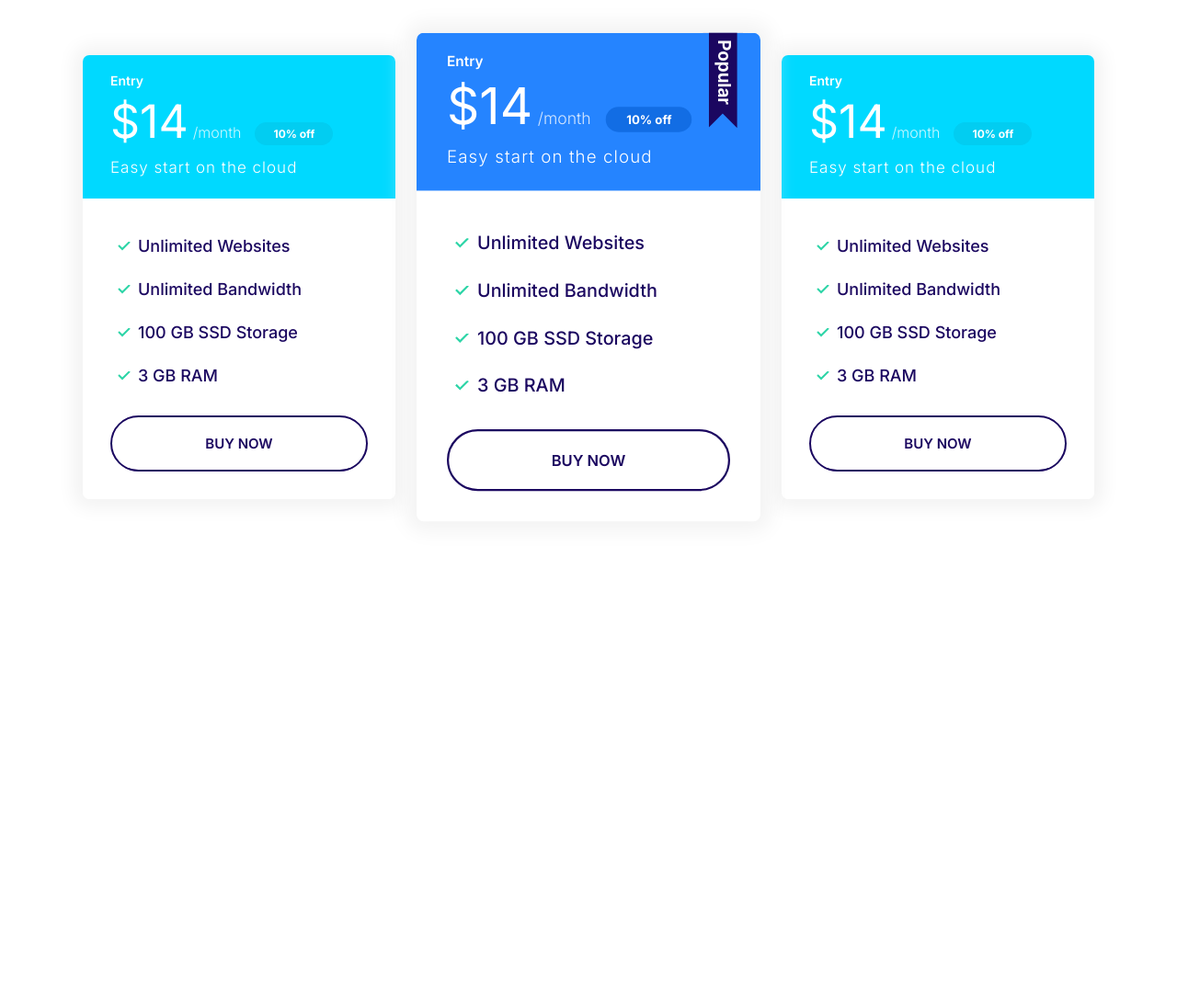
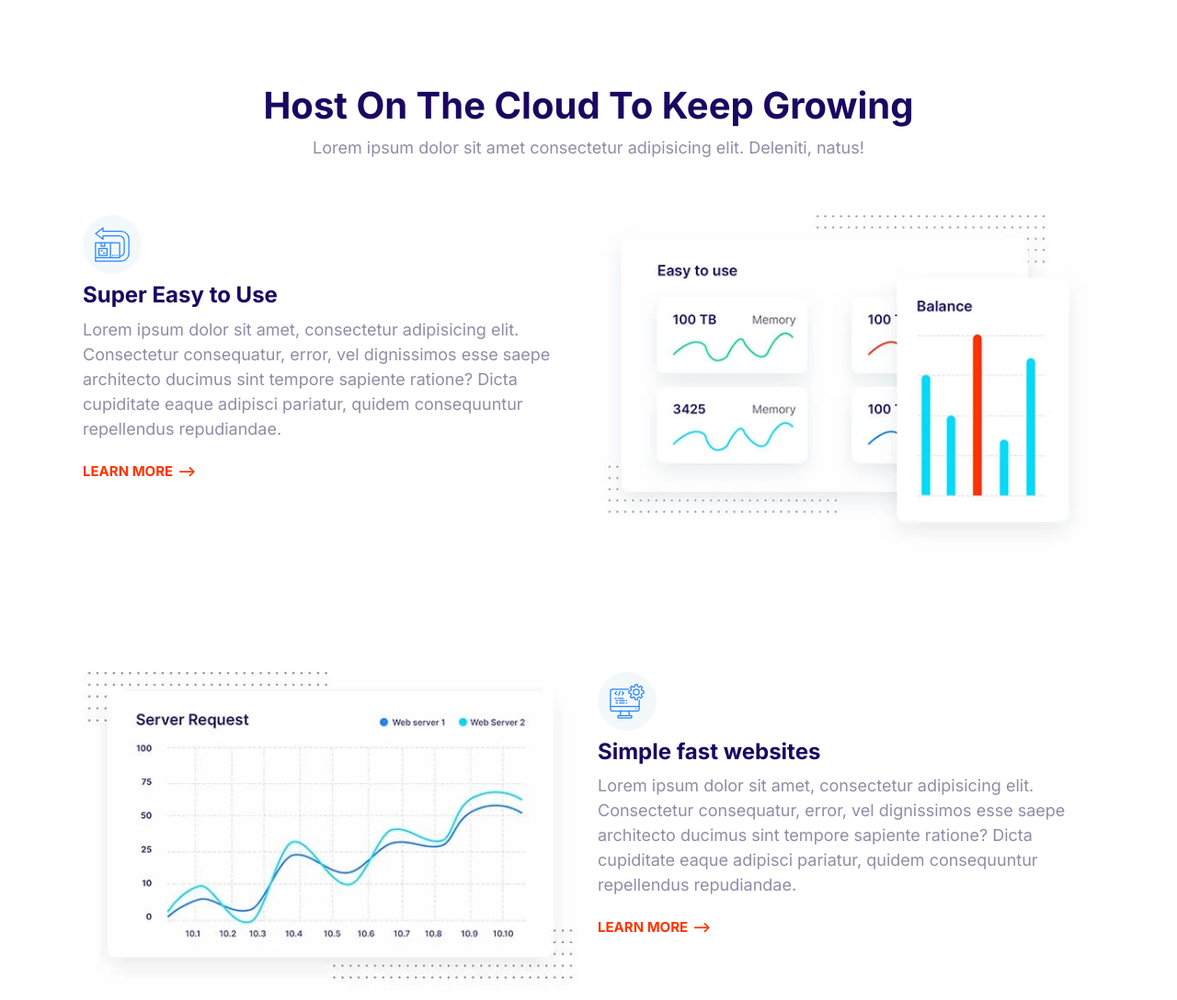
Before and after one commit to odman18/Moshify, a plain HTML site: page index.html in a window 1280 px wide. Shown: the top 1088 px of the page at 92% size. Before the commit the page ends 800 px from the top, so only its background shows below. Drawn offline with Linux system fonts and the light colour scheme.

Commit message:
Build the feature-block component.

```diff
--- a/css/style.css
+++ b/css/style.css
@@ -633,3 +633,22 @@ gap: 8rem 4rem;
     max-width: 500px;
     margin: 0 auto;
 }
+/*Features*/
+.feature{
+    gap: 4rem 2rem;
+    margin: 12rem 0;
+}
+.feature:first-of-type{
+    margin-top: 6rem;
+}
+.feature__heading{
+margin: 1rem 0;
+}
+.feature__image{
+    width: 100%;
+}
+@media screen and (min-width: 768px) {
+    .feature:nth-of-type(even) .feature__content{
+        order: 2;
+    }
+}
--- a/index.html
+++ b/index.html
@@ -21,69 +21,122 @@
     <title>Document</title>
   </head>
   <body>
-    <section class="block container block-plan">
-      <div class="grid grid--col-3">
-        <div class="plan">
-          <div class="card card--secondary">
-            <header class="card__header">
-              <h3 class="plan__name">Entry</h3>
-              <span class="plan__price">$14</span>
-              <span class="plan__billing-cycle">/month</span>
-              <span class="badge badge--secondary badge--small">10% off</span>
-              <span class="plan__description">Easy start on the cloud</span>
-            </header>
-            <div class="card__body">
-              <ul class="list list--tick">
-                <li class="item__list">Unlimited Websites</li>
-                <li class="item__list">Unlimited Bandwidth</li>
-                <li class="item__list">100 GB SSD Storage</li>
-                <li class="item__list">3 GB RAM</li>
-              </ul>
-              <button class="btn btn--outline btn--block">Buy Now</button>
-            </div>
-          </div>
+    <section class="block container">
+      <header class="block__header">
+        <h2>Host On The Cloud To Keep Growing</h2>
+        <p>
+          Lorem ipsum dolor sit amet consectetur adipisicing elit. Deleniti,
+          natus!
+        </p>
+      </header>
+      <article class="grid grid--col-2 feature">
+        <div class="feature__content">
+          <span class="icon-container icon--primary">
+            <svg class="icon">
+              <use xlink:href="images/sprite.svg#easy"></use>
+            </svg>
+          </span>
+          <h3 class="feature__heading">Super Easy to Use</h3>
+          <p>
+            Lorem ipsum dolor sit amet, consectetur adipisicing elit.
+            Consectetur consequatur, error, vel dignissimos esse saepe
+            architecto ducimus sint tempore sapiente ratione? Dicta cupiditate
+            eaque adipisci pariatur, quidem consequuntur repellendus
+            repudiandae.
+          </p>
+          <a href="#" class="link-arrow">Learn more</a>
         </div>
-        <div class="plan plan--popular">
-          <div class="card card--primary">
-            <header class="card__header">
-              <h3 class="plan__name">Entry</h3>
-              <span class="plan__price">$14</span>
-              <span class="plan__billing-cycle">/month</span>
-              <span class="badge badge--primary badge--small">10% off</span>
-              <span class="plan__description">Easy start on the cloud</span>
-            </header>
-            <div class="card__body">
-              <ul class="list list--tick">
-                <li class="item__list">Unlimited Websites</li>
-                <li class="item__list">Unlimited Bandwidth</li>
-                <li class="item__list">100 GB SSD Storage</li>
-                <li class="item__list">3 GB RAM</li>
-              </ul>
-              <button class="btn btn--outline btn--block">Buy Now</button>
-            </div>
-          </div>
+        <picture>
+          <source
+            type="image/webp"
+            srcset="Images/easy.webp 1x, Images/easy@2x.webp 2x" />
+          <source
+            type="image/jpg"
+            srcset="images/easy.jpg 1x, images/easy@2x.jpg 2x" />
+          <img class="feature__image" src="images/easy@2x.jpg" alt=""
+        /></picture>
+      </article>
+      <article class="grid grid--col-2 feature">
+        <div class="feature__content">
+          <span class="icon-container icon--primary">
+            <svg class="icon">
+              <use xlink:href="images/sprite.svg#computer"></use>
+            </svg>
+          </span>
+          <h3 class="feature__heading">Simple fast websites</h3>
+          <p>
+            Lorem ipsum dolor sit amet, consectetur adipisicing elit.
+            Consectetur consequatur, error, vel dignissimos esse saepe
+            architecto ducimus sint tempore sapiente ratione? Dicta cupiditate
+            eaque adipisci pariatur, quidem consequuntur repellendus
+            repudiandae.
+          </p>
+          <a href="#" class="link-arrow">Learn more</a>
         </div>
-        <div class="plan">
-          <div class="card card--secondary">
-            <header class="card__header">
-              <h3 class="plan__name">Entry</h3>
-              <span class="plan__price">$14</span>
-              <span class="plan__billing-cycle">/month</span>
-              <span class="badge badge--secondary badge--small">10% off</span>
-              <span class="plan__description">Easy start on the cloud</span>
-            </header>
-            <div class="card__body">
-              <ul class="list list--tick">
-                <li class="item__list">Unlimited Websites</li>
-                <li class="item__list">Unlimited Bandwidth</li>
-                <li class="item__list">100 GB SSD Storage</li>
-                <li class="item__list">3 GB RAM</li>
-              </ul>
-              <button class="btn btn--outline btn--block">Buy Now</button>
-            </div>
-          </div>
+        <picture>
+          <source
+            type="image/webp"
+            srcset="Images/fast.webp 1x, Images/fast@2x.webp 2x" />
+          <source
+            type="image/jpg"
+            srcset="images/fast.jpg 1x, images/fast@2x.jpg 2x" />
+          <img class="feature__image" src="images/fast@2x.jpg" alt=""
+        /></picture>
+      </article>
+      <article class="grid grid--col-2 feature">
+        <div class="feature__content">
+          <span class="icon-container icon--primary">
+            <svg class="icon">
+              <use xlink:href="images/sprite.svg#settings"></use>
+            </svg>
+          </span>
+          <h3 class="feature__heading">Wordpress made easy</h3>
+          <p>
+            Lorem ipsum dolor sit amet, consectetur adipisicing elit.
+            Consectetur consequatur, error, vel dignissimos esse saepe
+            architecto ducimus sint tempore sapiente ratione? Dicta cupiditate
+            eaque adipisci pariatur, quidem consequuntur repellendus
+            repudiandae.
+          </p>
+          <a href="#" class="link-arrow">Learn more</a>
         </div>
-      </div>
+        <picture>
+          <source
+            type="image/webp"
+            srcset="Images/wordpress.webp 1x, Images/wordpress@2x.webp 2x" />
+          <source
+            type="image/jpg"
+            srcset="images/wordpress.jpg 1x, images/wordpress@2x.jpg 2x" />
+          <img class="feature__image" src="images/wordpress@2x.jpg" alt=""
+        /></picture>
+      </article>
+      <article class="grid grid--col-2 feature">
+        <div class="feature__content">
+          <span class="icon-container icon--primary">
+            <svg class="icon">
+              <use xlink:href="images/sprite.svg#settings"></use>
+            </svg>
+          </span>
+          <h3 class="feature__heading">24/7 Expert Supports</h3>
+          <p>
+            Lorem ipsum dolor sit amet, consectetur adipisicing elit.
+            Consectetur consequatur, error, vel dignissimos esse saepe
+            architecto ducimus sint tempore sapiente ratione? Dicta cupiditate
+            eaque adipisci pariatur, quidem consequuntur repellendus
+            repudiandae.
+          </p>
+          <a href="#" class="link-arrow">Learn more</a>
+        </div>
+        <picture>
+          <source
+            type="image/webp"
+            srcset="Images/support.webp 1x, Images/support@2x.webp 2x" />
+          <source
+            type="image/jpg"
+            srcset="images/support.jpg 1x, images/support@2x.jpg 2x" />
+          <img class="feature__image" src="images/support@2x.jpg" alt=""
+        /></picture>
+      </article>
     </section>
     <script src="js/main.js"></script>
   </body>
```
Also changed, not shown: components/Features.html (added, +112 -0 lines), Images/easy.jpg (added), Images/easy.webp (added), Images/easy@2x.jpg (added), Images/easy@2x.webp (added), Images/fast.jpg (added), Images/fast.webp (added), Images/fast@2x.jpg (added), Images/fast@2x.webp (added), Images/support.jpg (added), Images/support.webp (added), Images/support@2x.jpg (added), Images/support@2x.webp (added), Images/wordpress.jpg (added), 3 more files.
